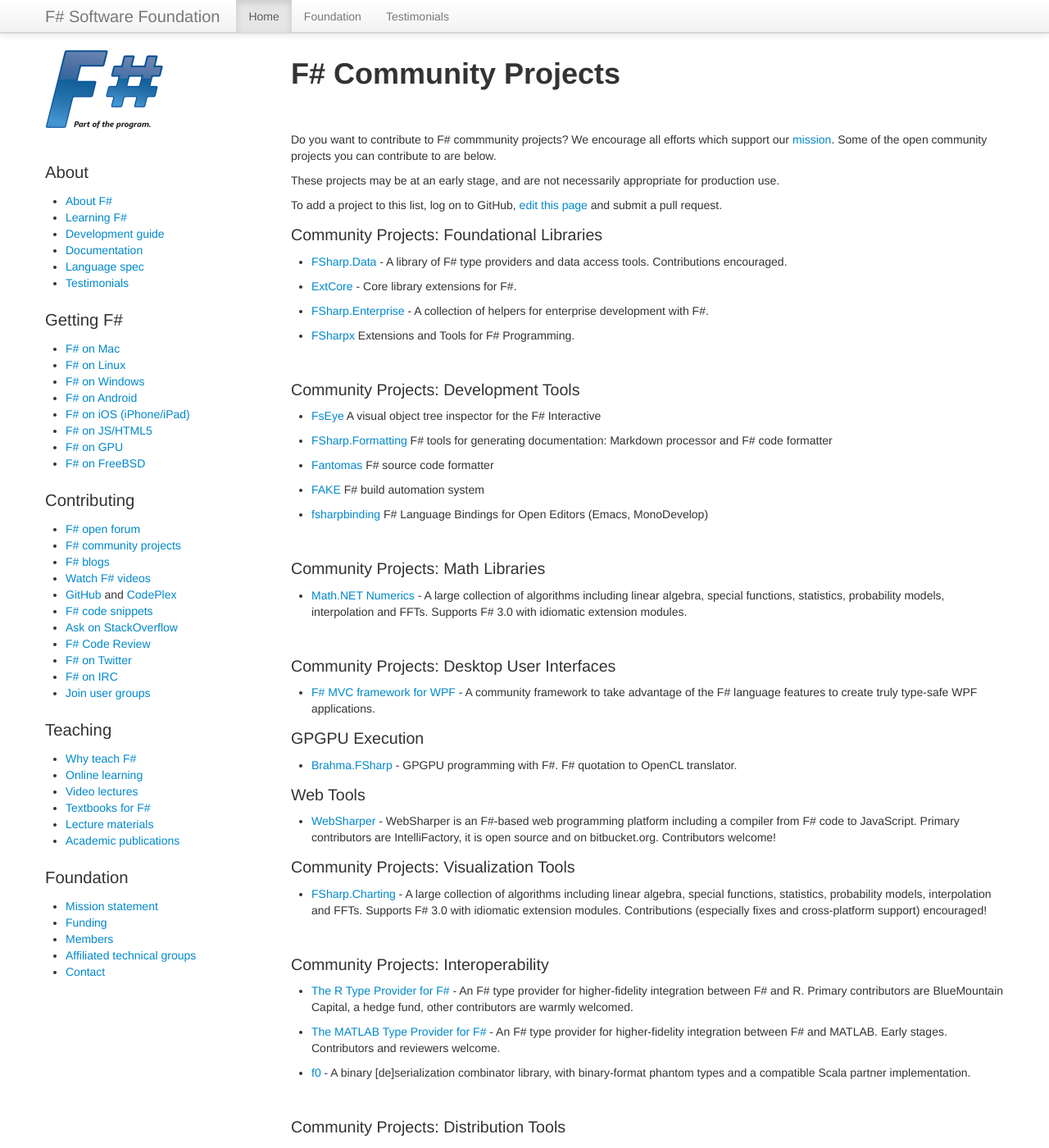
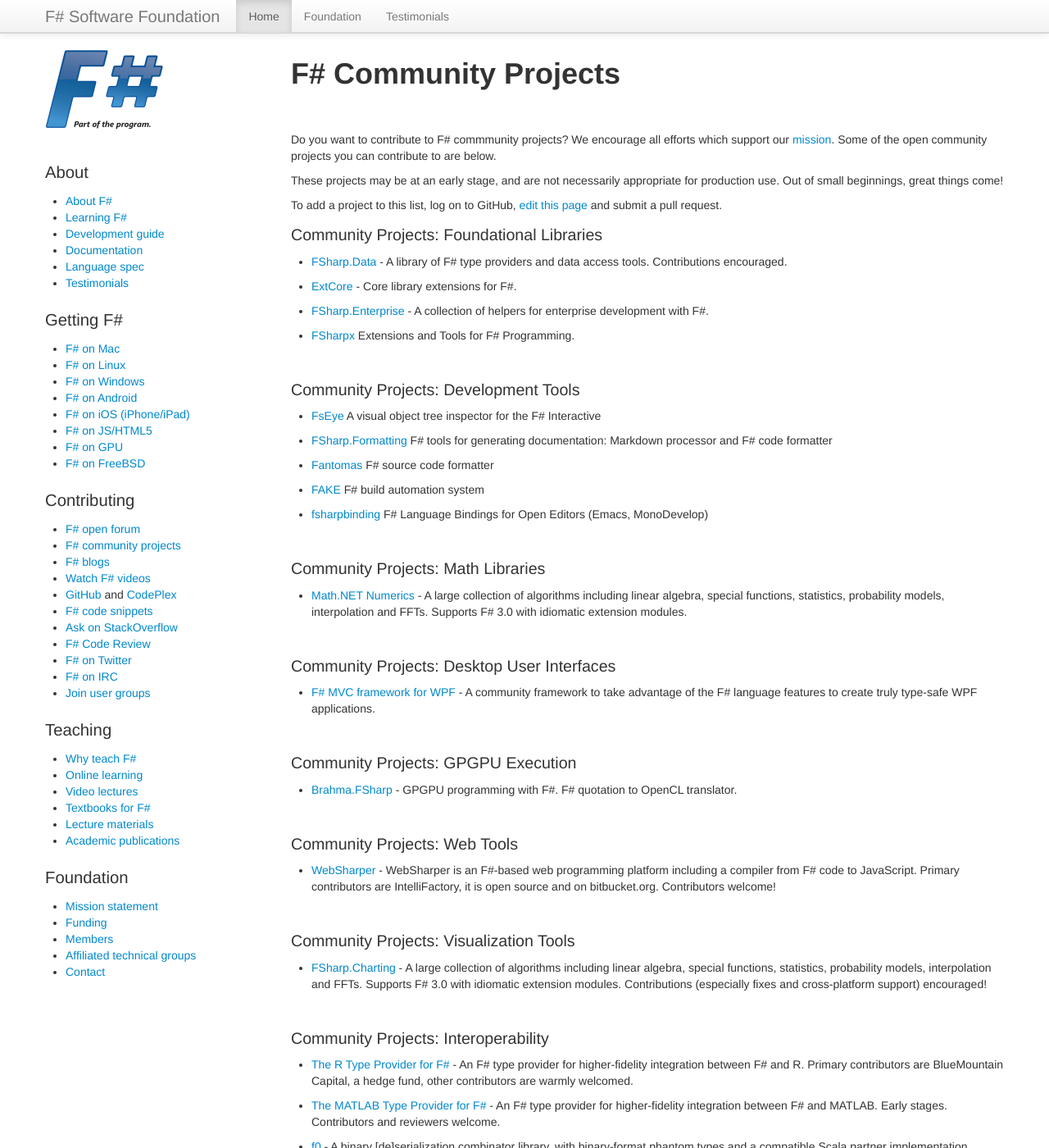
Before and after one commit to fsharp/fsharp.org, a Jekyll site: the page built from community/projects/index.md, in a window 1280 px wide and 1400 px high. Shown: the whole window at 82% size. Built offline with Jekyll 4.4.1, drawn with Linux system fonts in a browser that asks for light colours; nearby versions of some CDN libraries; some web fonts are replaced; comment, search, counter and statistics services are not loaded.

Commit message:
Update index.md

```diff
--- a/community/projects/index.md
+++ b/community/projects/index.md
@@ -8,7 +8,8 @@
 all efforts which support our [mission](/foundation.html). Some of the open community projects
 you can contribute to are below.
 
-These projects may be at an early stage, and are not necessarily appropriate for production use.
+These projects may be at an early stage, and are not necessarily appropriate for production
+use. Out of small beginnings, great things come!
 
 To add a project to this list, log on to GitHub, [edit this page](https://github.com/fsharp/fsfoundation/edit/gh-pages/use/osprojects/index.md) and submit a pull request.
 
@@ -54,16 +55,22 @@
 * [F# MVC framework for WPF](https://github.com/dmitry-a-morozov/fsharp-wpf-mvc-series/) - A community
   framework to take advantage of the F# language features to create truly type-safe WPF applications.
 
-### GPGPU Execution
+<br />
+
+### Community Projects: GPGPU Execution
 
 *  [Brahma.FSharp](https://github.com/gsvgit/Brahma.FSharp) - GPGPU programming with F#. F# quotation to OpenCL
    translator.
 
-### Web Tools
+<br />
+
+### Community Projects: Web Tools
 
 * [WebSharper](https://bitbucket.org/IntelliFactory/websharper) - WebSharper is an F#-based web programming platform
   including a compiler from F# code to JavaScript. Primary contributors are IntelliFactory, it is open
   source and on bitbucket.org. Contributors welcome!
+
+<br />
 
 ### Community Projects: Visualization Tools
 
```
